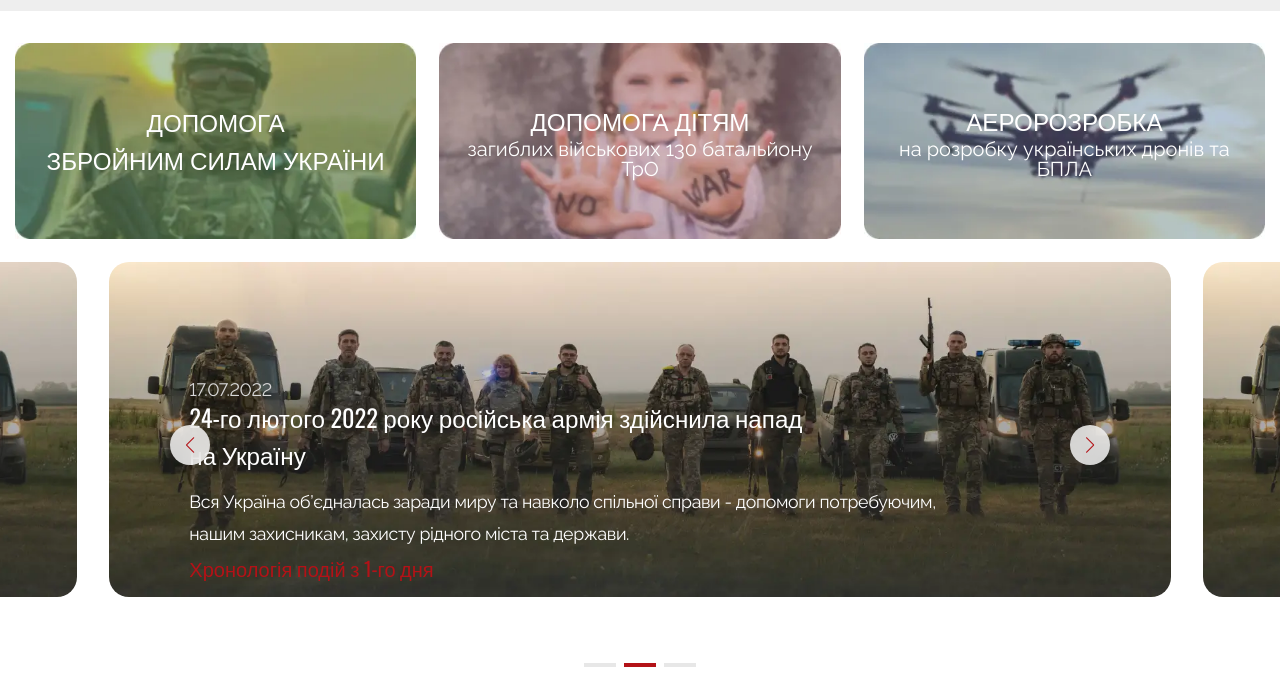
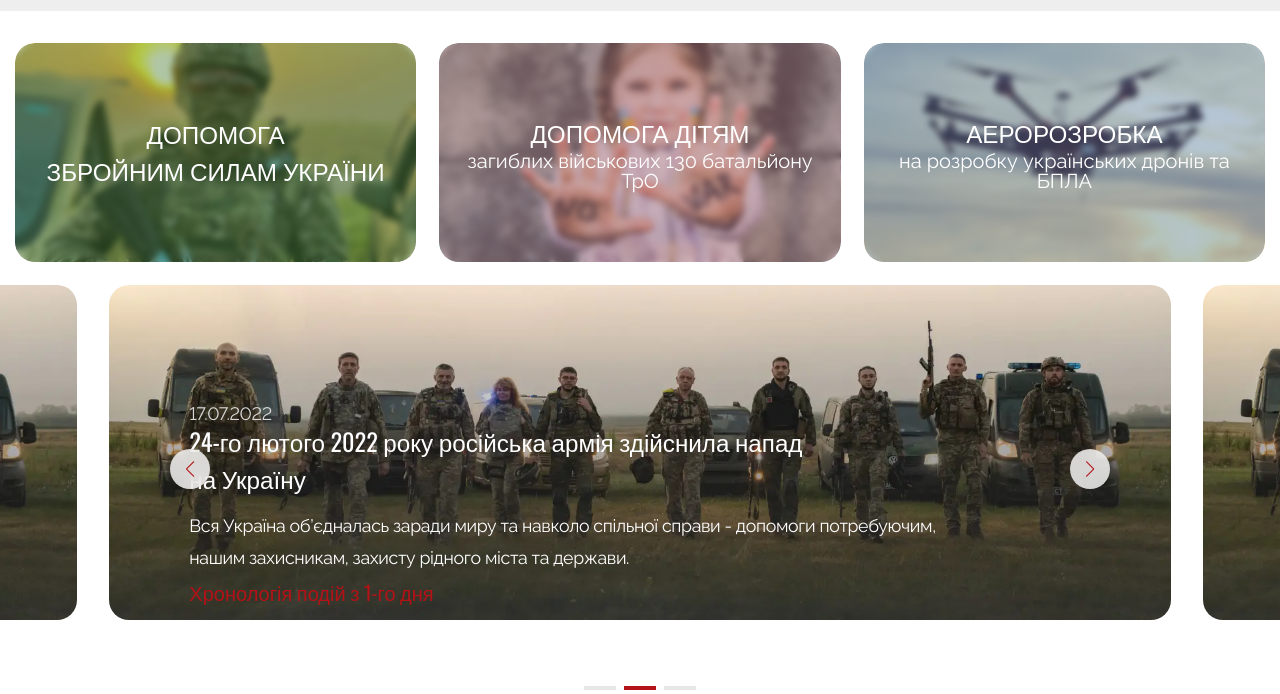
Before and after one commit to Gorsun4ic/wilnii, a plain HTML site: page home.html in a window 1280 px wide. Shown: the part 86-780 px from the top of the page. Drawn offline with nearby package versions, Linux system fonts and the light colour scheme.

Commit message:
Add animation in first page first section

```diff
--- a/css/style.css
+++ b/css/style.css
@@ -598,6 +598,9 @@ h6 {
   z-index: -1;
   margin: -3px;
   border-radius: inherit;
+  -webkit-transition: all 0.3s ease 0s;
+  -o-transition: all 0.3s ease 0s;
+  transition: all 0.3s ease 0s;
   background: -o-linear-gradient(176.53deg, #E52D27 0%, #B31217 100%);
   background: linear-gradient(273.47deg, #E52D27 0%, #B31217 100%);
 }
@@ -1076,16 +1079,65 @@ h6 {
 }
 
 .directions__item {
+  -webkit-box-flex: 1;
+      -ms-flex-positive: 1;
+          flex-grow: 1;
+  max-height: 250px;
   position: relative;
   border-radius: 20px;
   color: #fff;
+  overflow: hidden;
+}
+
+.directions__item::before {
+  content: "";
+  position: absolute;
+  width: 100%;
+  height: 100%;
+  top: 0;
+  left: 0;
+  z-index: 1;
+}
+
+.directions__item:nth-child(1):before {
+  background: rgba(67, 122, 47, 0.4);
+  -webkit-backdrop-filter: blur(3px);
+          backdrop-filter: blur(3px);
+  border-radius: 20px;
+}
+
+.directions__item:nth-child(2):before {
+  background: rgba(157, 94, 104, 0.45);
+  -webkit-backdrop-filter: blur(3px);
+          backdrop-filter: blur(3px);
+  border-radius: 20px;
+}
+
+.directions__item:nth-child(3):before {
+  background: rgba(71, 112, 147, 0.4);
+  -webkit-backdrop-filter: blur(3px);
+          backdrop-filter: blur(3px);
+  border-radius: 20px;
+}
+
+.directions__item:hover img {
+  -webkit-transform: scale(1.2);
+      -ms-transform: scale(1.2);
+          transform: scale(1.2);
 }
 
 .directions__inner img {
   max-width: 100%;
   min-width: 100%;
+  max-height: 250px;
   -o-object-fit: cover;
      object-fit: cover;
+  border-radius: 20px;
+  -webkit-transition: -webkit-transform 0.3s ease 0s;
+  transition: -webkit-transform 0.3s ease 0s;
+  -o-transition: transform 0.3s ease 0s;
+  transition: transform 0.3s ease 0s;
+  transition: transform 0.3s ease 0s, -webkit-transform 0.3s ease 0s;
 }
 
 .directions__text {
@@ -1110,6 +1162,7 @@ h6 {
   height: 100%;
   max-width: 100%;
   padding: 10px;
+  z-index: 2;
 }
 
 .directions__title {
@@ -2762,12 +2815,6 @@ button.swiper-pagination-bullet {
     -ms-flex-wrap: wrap;
         flex-wrap: wrap;
   }
-
-  .directions__item {
-    -webkit-box-flex: 1;
-        -ms-flex-positive: 1;
-            flex-grow: 1;
-  }
 }
 
 @media (max-width: 36.5625em) {
--- a/home.html
+++ b/home.html
@@ -6,7 +6,7 @@
 	<meta charset="UTF-8">
 	<meta name="format-detection" content="telephone=no">
 	<!-- <style>body{opacity: 0;}</style> -->
-	<link rel="stylesheet" href="css/style.min.css?_v=20220810235819">
+	<link rel="stylesheet" href="css/style.min.css?_v=20220811100148">
 	<link rel="shortcut icon" href="favicon.ico">
 	<!-- <meta name="robots" content="noindex, nofollow"> -->
 	<meta name="viewport" content="width=device-width, initial-scale=1.0">
@@ -97,7 +97,7 @@
 						<div class="directions__item">
 							<a href="militaryHelp.html">
 								<div class="directions__inner">
-									<picture><source srcset="img/directions/military.webp" type="image/webp"><img src="img/directions/military.jpg" alt="Military help"></picture>
+									<picture><source srcset="img/help/1.webp" type="image/webp"><img src="img/help/1.jpg" alt="Military help"></picture>
 									<div class="directions__text">
 										<h2 class="title directions__title">
 											Допомога <br>
@@ -110,7 +110,7 @@
 						<div class="directions__item">
 							<a href="childrenHelp.html">
 								<div class="directions__inner">
-									<picture><source srcset="img/directions/children.webp" type="image/webp"><img src="img/directions/children.jpg" alt="Children help"></picture>
+									<picture><source srcset="img/help/2.webp" type="image/webp"><img src="img/help/2.jpg" alt="Children help"></picture>
 									<div class="directions__text">
 										<h2 class="title directions__title">
 											Допомога дітям
@@ -125,7 +125,7 @@
 						<div class="directions__item">
 							<a href="airHelp.html">
 								<div class="directions__inner">
-									<picture><source srcset="img/directions/air.webp" type="image/webp"><img src="img/directions/air.jpg" alt="Help to create dront to destroy occupants"></picture>
+									<picture><source srcset="img/help/3.webp" type="image/webp"><img src="img/help/3.jpg" alt="Help to create dront to destroy occupants"></picture>
 									<div class="directions__text">
 										<h2 class="title directions__title">
 											Аеророзробка
@@ -425,7 +425,7 @@
 		</div>
 	</div>
 </div> -->
-	<script src="js/app.min.js?_v=20220810235819"></script>
+	<script src="js/app.min.js?_v=20220811100148"></script>
 </body>
 
 </html>
```
Also changed, not shown: airHelp.html (+2 -2 lines), childrenHelp.html (+2 -2 lines), militaryHelp.html (+2 -2 lines), css/style.min.css.
